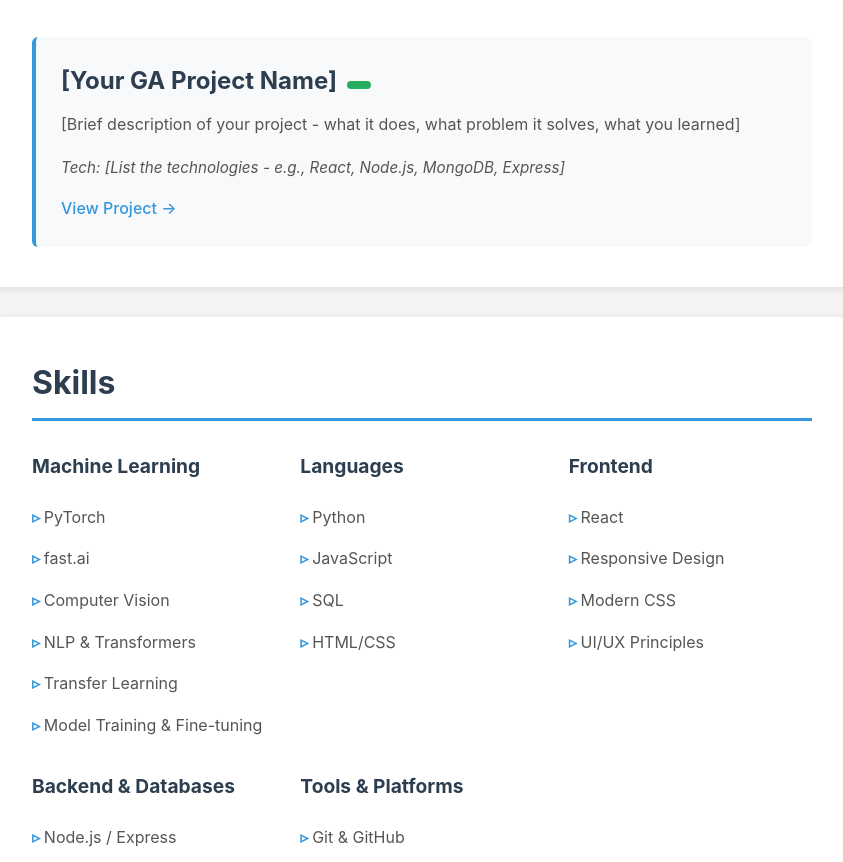
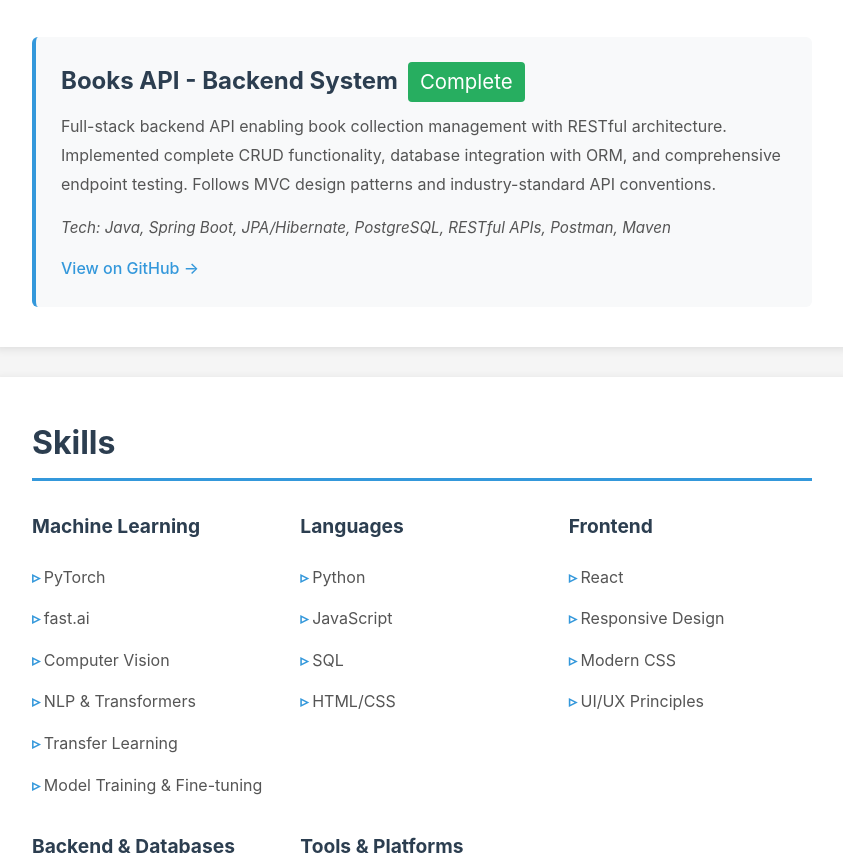
Before and after one commit to ObinnaUmerah/ObinnaUmerah.github.io, a plain HTML site: page index.html in a window 1280 px wide. Shown: the part 1234-2096 px from the top of the page, without its empty margins (218-1061 px from the left). Drawn offline with Linux system fonts and the light colour scheme.

Commit message:
Added Books API to project section

```diff
--- a/index.html
+++ b/index.html
@@ -42,11 +42,11 @@
             </div>
 
             <div class="project">
-                <h3>[Your GA Project Name]<span class="status complete"></span></h3>
-                <p>[Brief description of your project - what it does, what problem it solves, what you learned]</p>
-                <p class="tech">Tech: [List the technologies - e.g., React, Node.js, MongoDB, Express]</p>
-                <a href="https://github.com/yourusername/project" target="_blank">View Project →</a>
-            </div>
+                <h3>Books API - Backend System<span class="status complete">Complete</span></h3>
+                <p>Full-stack backend API enabling book collection management with RESTful architecture. Implemented complete CRUD functionality, database integration with ORM, and comprehensive endpoint testing. Follows MVC design patterns and industry-standard API conventions.</p>
+                <p class="tech">Tech: Java, Spring Boot, JPA/Hibernate, PostgreSQL, RESTful APIs, Postman, Maven</p>
+                <a href="https://github.com/ObinnaUmerah/booksapi" target="_blank">View on GitHub →</a>
+</div>
         </section>
 
         <section>
```
